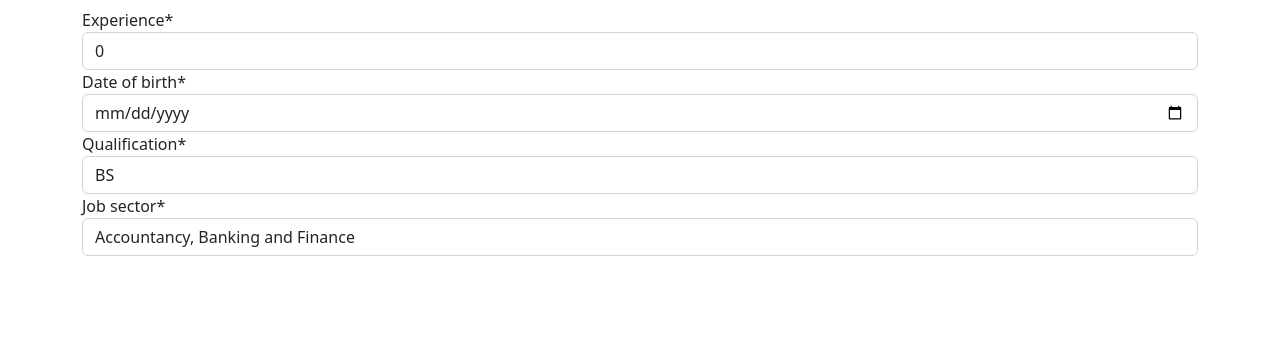
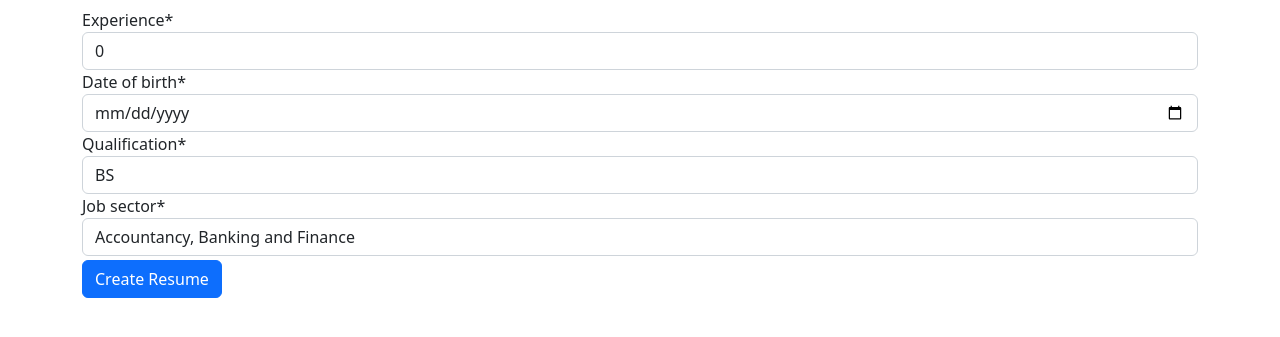
Before and after one commit to AunSyedShah/job-recruitement-online, a Django app: page /resume/ in a window 1280 px wide. Shown: the top 337 px of the page. Run offline with Django 4.2, Linux system fonts and the light colour scheme; some libraries are stand-ins or nearby versions.

Commit message:
calculated age

```diff
--- a/main_app/admin.py
+++ b/main_app/admin.py
@@ -1 +1,3 @@
 from django.contrib import admin
+from .models import Resume
+admin.site.register(Resume)
--- a/main_app/models.py
+++ b/main_app/models.py
@@ -20,7 +20,4 @@ class Resume(models.Model):
         (6, 'Education'),
     )
     job_sector = models.IntegerField(choices=job_sector_choices, default=1)
-    user = models.OneToOneField(User, on_delete=models.CASCADE, default=None)
-
-    def __str__(self):
-        return f"{self.user.first_name} {self.user.last_name}"
+    user = models.OneToOneField(User, on_delete=models.CASCADE, default=None, blank=True, null=True)
--- a/main_app/views.py
+++ b/main_app/views.py
@@ -3,6 +3,7 @@ from django.contrib.auth import authenticate, login, logout
 from account_app.models import User
 from django.contrib import messages
 from .forms import ResumeForm
+from datetime import date
 
 
 # Create your views here.
@@ -45,6 +46,18 @@ def register(request):
 
 def resume(request):
     context = {}
+    if request.method == "POST":
+        form = ResumeForm(request.POST)
+        if form.is_valid():
+            temp = form.save()
+            date_of_birth = temp.date_of_birth
+            today = date.today()
+            age = today.year - date_of_birth.year - ((today.month, today.day) < (date_of_birth.month, date_of_birth.day))
+            print(age)
+            return redirect('resume')
+        else:
+            context['form'] = form
+            return render(request, 'resume.html', context)
     form = ResumeForm()
     context['form'] = form
     return render(request, 'resume.html', context)
--- a/templates/resume.html
+++ b/templates/resume.html
@@ -7,5 +7,6 @@
     <form method="post">
         {% csrf_token %}
         {{ form | crispy }}
+        <input type="submit" class="btn btn-primary my-1" value="Create Resume">
     </form>
 {% endblock %}
```
Also changed, not shown: main_app/migrations/0006_alter_resume_user.py (added), main_app/migrations/0007_alter_resume_user.py (added).
